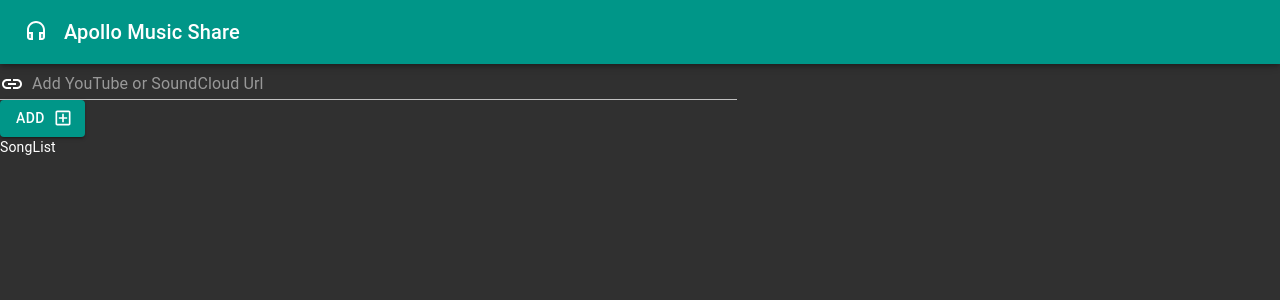
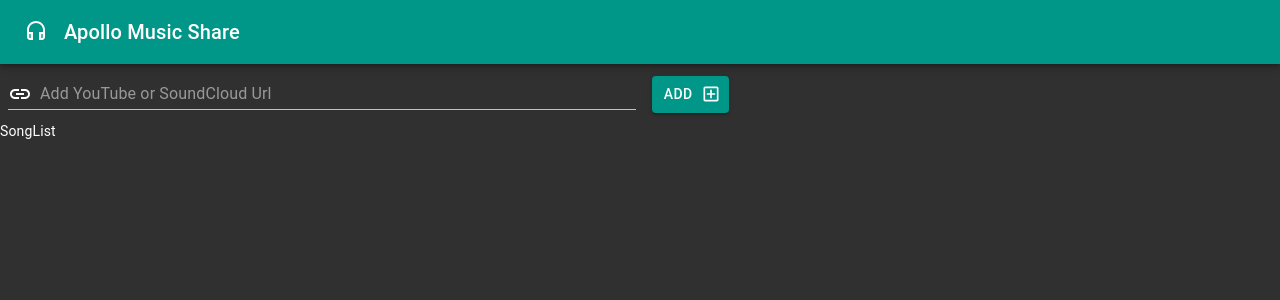
Before and after one commit to 0957758592/apollo-music, a React (Create React App) app: page / in a window 1280 px wide. Shown: the top 300 px of the page. Built offline with nearby package versions, Linux system fonts and the light colour scheme.

Commit message:
addSong styles added

```diff
--- a/src/App.js
+++ b/src/App.js
@@ -11,9 +11,7 @@
       <Header />
 
       <Grid container spacing={3}>
-        <Grid style={{
-          paddingTop: 80
-        }} item xs={12} md={7}>
+        <Grid style={{ paddingTop: 80 }} item xs={12} md={7}>
           <AddSong />
           <SongList />
         </Grid>
--- a/src/components/AddSong.js
+++ b/src/components/AddSong.js
@@ -1,9 +1,29 @@
 import React from 'react';
-import { TextField, InputAdornment, Button, Dialog, DialogTitle, DialogContent, DialogActions } from '@material-ui/core';
+import { TextField, InputAdornment, Button, Dialog, DialogTitle, DialogContent, DialogActions, makeStyles } from '@material-ui/core';
 import { Link, AddBoxOutlined } from '@material-ui/icons';
 
 
+const useStyles = makeStyles(theme => ({
+    container: {
+        display: 'flex',
+        alignItems: 'center'
+    },
+    urlInput: {
+        margin: theme.spacing(1)
+    },
+    addSongButton: {
+        margin: theme.spacing(1)
+    },
+    dialog: {
+        textAlign: 'center'
+    },
+    thumbnail: {
+        width: '90%'
+    }
+}))
+
 function AddSong() {
+    const classes = useStyles();
 
     const [dialog, setDialog] = React.useState(false)
 
@@ -13,16 +33,22 @@
     }
 
     return (
-        <div>
+        <div className={classes.container}>
             <Dialog
                 open={dialog}
                 onClose={handleClose}
+                className={classes.dialog}
+                style={{ paddingTop: 80 }}
             >
                 <DialogTitle>
                     Edit Song
                 </DialogTitle>
                 <DialogContent>
-                    <img src="https://ww1.prweb.com/prfiles/2014/04/10/11752526/gI_134971_best-image-web-hosting.png" alt="Song tumbnail"/>
+                    <img
+                        src="https://ww1.prweb.com/prfiles/2014/04/10/11752526/gI_134971_best-image-web-hosting.png"
+                        alt="Song tumbnail"
+                        thumbnail={classes.thumbnail}
+                    />
                 </DialogContent>
                 <TextField
                     margin="dense"
@@ -52,18 +78,20 @@
                 </DialogActions>
             </Dialog>
             <TextField
+                className={classes.urlInput}
                 placeholder="Add YouTube or SoundCloud Url"
                 fullWidth
                 type='url'
                 InputProps={{
                     startAdornment: (
-                        <InputAdornment>
+                        <InputAdornment position="start">
                             <Link/>
                         </InputAdornment>
                     )
                 }}
             />
             <Button
+                className={classes.addSongButton}
                 variant='contained'
                 color="primary"
                 endIcon={<AddBoxOutlined />}
--- a/src/components/Header.js
+++ b/src/components/Header.js
@@ -1,6 +1,6 @@
 import React from 'react';
 import { AppBar, Toolbar, Typography, makeStyles } from '@material-ui/core';
-import { Audiotrack, HeadsetTwoTone } from '@material-ui/icons'
+import { HeadsetTwoTone } from '@material-ui/icons'
 
 const useStyles = makeStyles(theme => ({
     title: {
```
